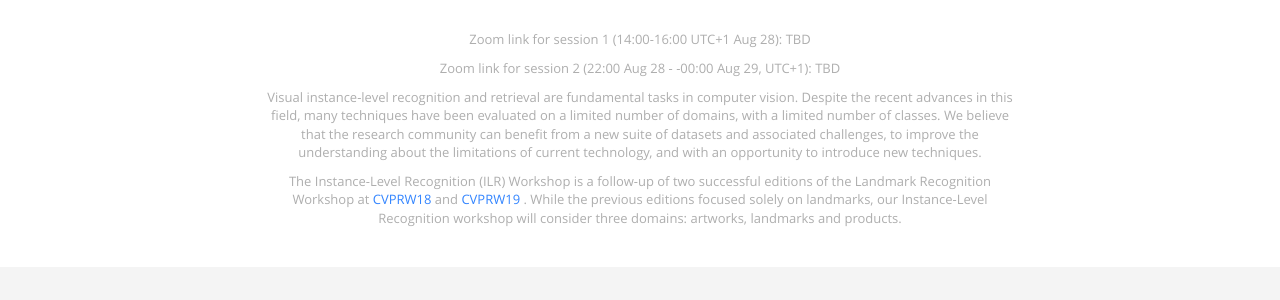
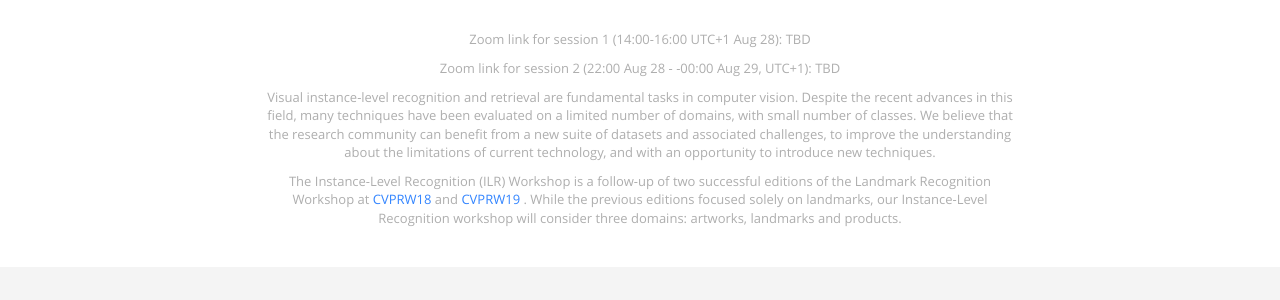
Before and after one commit to ilr-workshop/ECCVW2020, a Jekyll site: the page built from index.html, in a window 1280 px wide and 900 px high, scrolled down 631 px. Shown: the part 172-472 px from the top of the window. Built offline with Jekyll 4.4.1, drawn with Linux system fonts in a browser that asks for light colours.

Commit message:
Update intro paragraph

```diff
--- a/_config.yml
+++ b/_config.yml
@@ -23,7 +23,7 @@
   #cv: http://cv.jarrekk.com  # An online CV can be printed as PDF, leave blank if you don't have now
   # skill icons are on avatar's left and right side. Reference urls are http://fontawesome.io/ and http://fizzed.com/oss/font-mfizz
   desc: >
-    <p>Zoom link for session 1 (14:00-16:00 UTC+1 Aug 28): TBD</p><p>Zoom link for session 2 (22:00 Aug 28 - -00:00 Aug 29, UTC+1): TBD</p><p>Visual instance-level recognition and retrieval are fundamental tasks in computer vision. Despite the recent advances in this field, many techniques have been evaluated on a limited number of domains, with a limited number of classes. We believe that the research community can benefit from a new suite of datasets and associated challenges, to improve the understanding about the limitations of current technology, and with an opportunity to introduce new techniques. </p><p>The Instance-Level Recognition (ILR) Workshop is a follow-up of two successful editions of the Landmark Recognition Workshop at <a href="https://landmarksworkshop.github.io/CVPRW2018" target="_blank"><span class="navy"> CVPRW18 </span></a> and  <a href="https://landmarksworkshop.github.io/CVPRW2019" target="_blank"><span class="navy"> CVPRW19 </span></a> . While the previous editions focused solely on landmarks, our Instance-Level Recognition workshop will consider three domains: artworks, landmarks and products.</p>
+    <p>Zoom link for session 1 (14:00-16:00 UTC+1 Aug 28): TBD</p><p>Zoom link for session 2 (22:00 Aug 28 - -00:00 Aug 29, UTC+1): TBD</p><p>Visual instance-level recognition and retrieval are fundamental tasks in computer vision. Despite the recent advances in this field, many techniques have been evaluated on a limited number of domains, with small number of classes. We believe that the research community can benefit from a new suite of datasets and associated challenges, to improve the understanding about the limitations of current technology, and with an opportunity to introduce new techniques. </p><p>The Instance-Level Recognition (ILR) Workshop is a follow-up of two successful editions of the Landmark Recognition Workshop at <a href="https://landmarksworkshop.github.io/CVPRW2018" target="_blank"><span class="navy"> CVPRW18 </span></a> and  <a href="https://landmarksworkshop.github.io/CVPRW2019" target="_blank"><span class="navy"> CVPRW19 </span></a> . While the previous editions focused solely on landmarks, our Instance-Level Recognition workshop will consider three domains: artworks, landmarks and products.</p>
 # comment
   disqus:  # if you wanna comment feature, go to https://disqus.com/ to get your configuration; if not, comment following two lines.
   name: ILR2020
```
